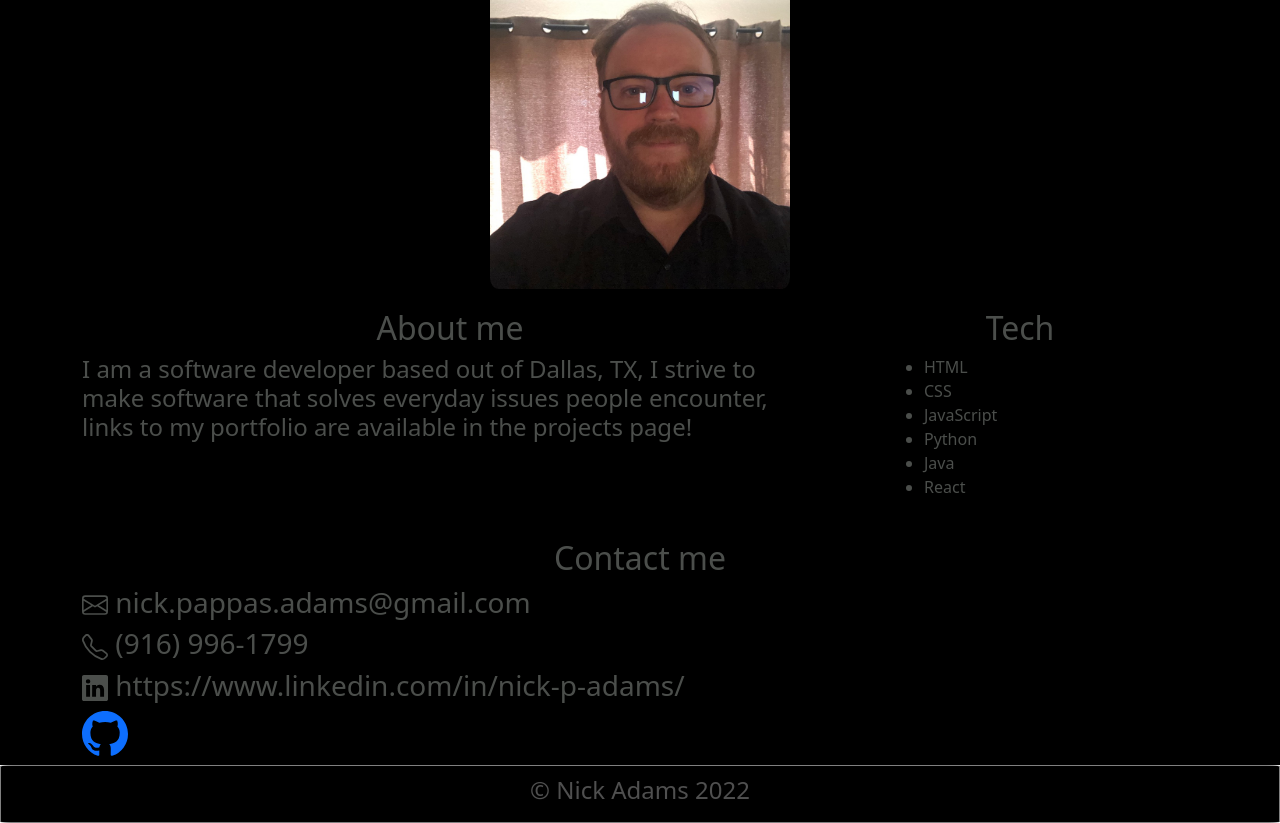
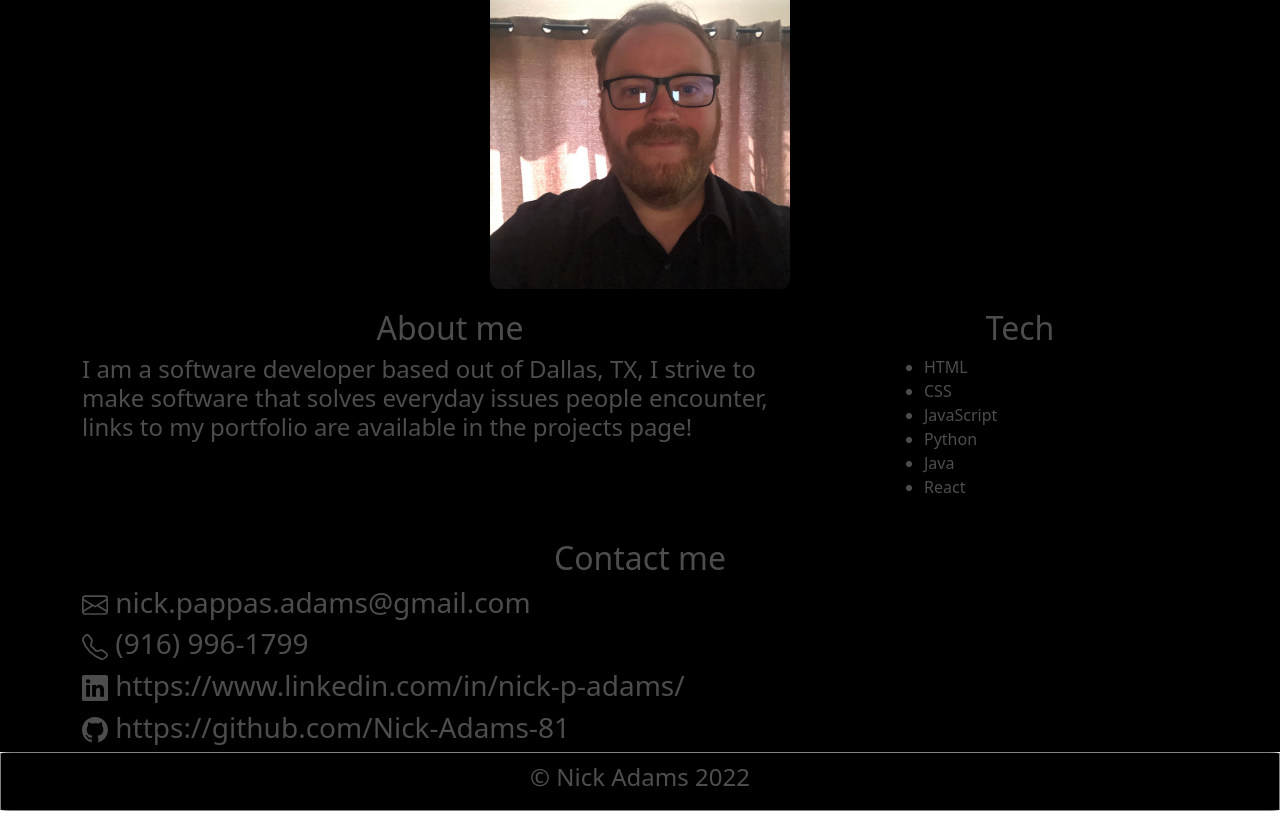
Before and after one commit to Nick-Adams-81/web-dev-portfolio-site, a Next.js app: page /home in a window 1280 px wide. Shown: the part 244-1067 px from the top of the page. Built offline with nearby package versions, Linux system fonts and the light colour scheme.

Commit message:
updated form

```diff
--- a/pages/home.js
+++ b/pages/home.js
@@ -65,10 +65,10 @@ const Home = () => {
                                             <path d="M0 1.146C0 .513.526 0 1.175 0h13.65C15.474 0 16 .513 16 1.146v13.708c0 .633-.526 1.146-1.175 1.146H1.175C.526 16 0 15.487 0 14.854V1.146zm4.943 12.248V6.169H2.542v7.225h2.401zm-1.2-8.212c.837 0 1.358-.554 1.358-1.248-.015-.709-.52-1.248-1.342-1.248-.822 0-1.359.54-1.359 1.248 0 .694.521 1.248 1.327 1.248h.016zm4.908 8.212V9.359c0-.216.016-.432.08-.586.173-.431.568-.878 1.232-.878.869 0 1.216.662 1.216 1.634v3.865h2.401V9.25c0-2.22-1.184-3.252-2.764-3.252-1.274 0-1.845.7-2.165 1.193v.025h-.016a5.54 5.54 0 0 1 .016-.025V6.169h-2.4c.03.678 0 7.225 0 7.225h2.4z" />
                                         </svg>  https://www.linkedin.com/in/nick-p-adams/</h3>
                                     <h3 className="animate__animated animate__fadeIn">
-                                        <a href=" https://github.com/Nick-Adams-81">
-                                        <svg xmlns="http://www.w3.org/2000/svg" width="46" height="46" fill="currentColor" class="bi bi-github" viewBox="0 0 16 16">
+
+                                        <svg xmlns="http://www.w3.org/2000/svg" width="26" height="26" fill="currentColor" class="bi bi-github" viewBox="0 0 16 16">
                                             <path d="M8 0C3.58 0 0 3.58 0 8c0 3.54 2.29 6.53 5.47 7.59.4.07.55-.17.55-.38 0-.19-.01-.82-.01-1.49-2.01.37-2.53-.49-2.69-.94-.09-.23-.48-.94-.82-1.13-.28-.15-.68-.52-.01-.53.63-.01 1.08.58 1.23.82.72 1.21 1.87.87 2.33.66.07-.52.28-.87.51-1.07-1.78-.2-3.64-.89-3.64-3.95 0-.87.31-1.59.82-2.15-.08-.2-.36-1.02.08-2.12 0 0 .67-.21 2.2.82.64-.18 1.32-.27 2-.27.68 0 1.36.09 2 .27 1.53-1.04 2.2-.82 2.2-.82.44 1.1.16 1.92.08 2.12.51.56.82 1.27.82 2.15 0 3.07-1.87 3.75-3.65 3.95.29.25.54.73.54 1.48 0 1.07-.01 1.93-.01 2.2 0 .21.15.46.55.38A8.012 8.012 0 0 0 16 8c0-4.42-3.58-8-8-8z" />
-                                        </svg> </a></h3>
+                                        </svg> https://github.com/Nick-Adams-81</h3>
                                 </div>
 
                             </Col>
```
Also changed, not shown: Components/form.js (+5 -4 lines).
